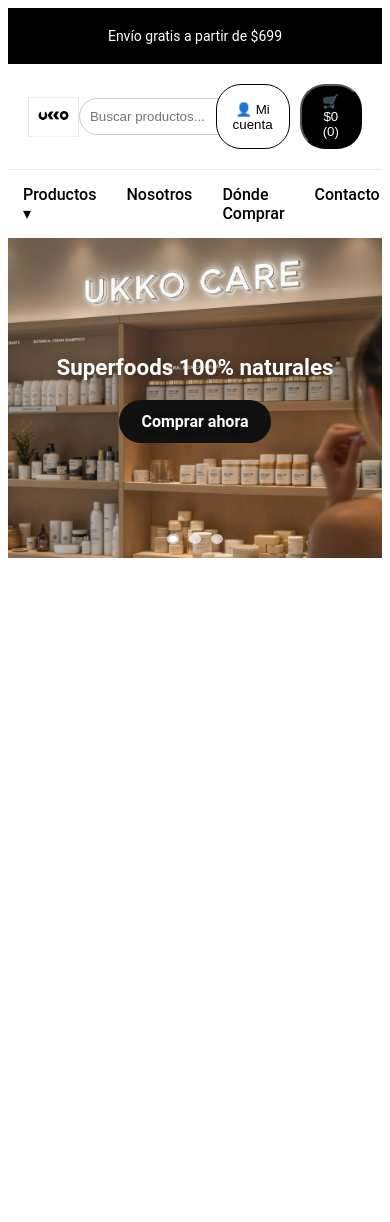
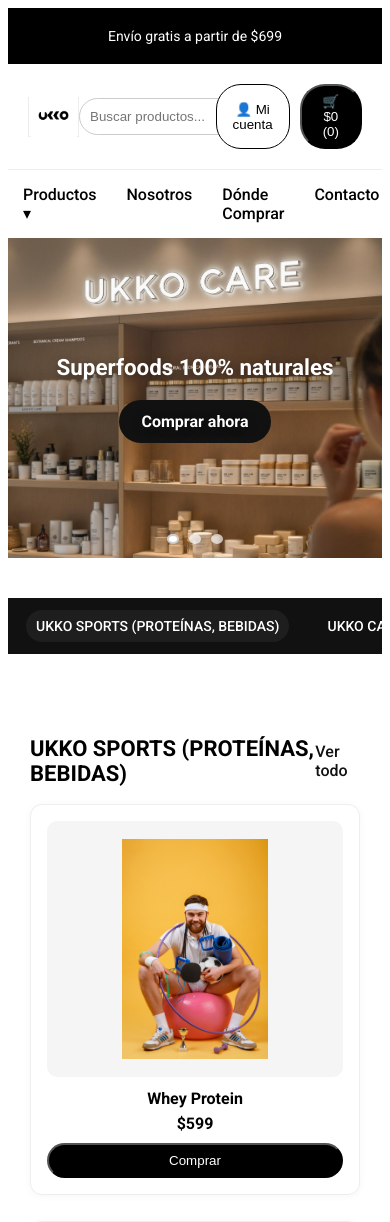
Before and after one commit to SSIEETEE7/ukko-web, a Flask app: page / in a window 390 px wide. Shown: the top 1222 px of the page. Before the commit the page ends 558 px from the top, so only its background shows below. Run offline with Flask 3, Linux system fonts and the light colour scheme.

Commit message:
Secciones por ramas + barra negra con anclas

```diff
--- a/static/style.css
+++ b/static/style.css
@@ -113,3 +113,46 @@
   .main-banner{ height: 320px; }
   .search-bar input{ width: 100%; } /* por si tu header lo necesita */
 }
+html { scroll-behavior: smooth; }
+
+/* Barra negra */
+.feature-bar{
+  background:#111; color:#fff;
+  display:flex; gap:28px; align-items:center; justify-content:center;
+  padding:12px 18px; overflow-x:auto; position:sticky; top:0; z-index:50;
+}
+.feature-bar .feature-pill{
+  color:#fff; text-decoration:none; white-space:nowrap;
+  font-weight:500; font-size:14px; padding:8px 10px; border-radius:999px;
+}
+.feature-bar .feature-pill.active,
+.feature-bar .feature-pill:hover{ background:#1e1e1e; }
+
+/* Secciones */
+.shop-sections{ padding:40px 22px 60px; max-width:1200px; margin:0 auto; }
+.shop-section{ margin-top:42px; }
+.shop-header{ display:flex; align-items:center; justify-content:space-between; margin-bottom:18px; }
+.shop-header h3{ margin:0; font-size:22px; }
+.shop-header .see-all{ color:#111; text-decoration:none; font-weight:500; }
+.shop-header .see-all:hover{ text-decoration:underline; }
+
+.cards{
+  display:grid; grid-template-columns: repeat(3, 1fr);
+  gap:26px;
+}
+.card{
+  background:#fff; border:1px solid #eee; border-radius:12px;
+  padding:16px; text-align:center; box-shadow:0 1px 8px rgba(0,0,0,.04);
+}
+.card-img{ background:#f5f5f5; border-radius:10px; padding:18px; height:220px;
+  display:flex; align-items:center; justify-content:center; }
+.card-img img{ max-width:100%; max-height:100%; object-fit:contain; }
+.card h4{ margin:12px 0 6px; font-size:16px; }
+.card .price{ margin:0 0 10px; font-weight:600; }
+.card .btn-black{ width:100%; }
+
+@media (max-width: 992px){ .cards{ grid-template-columns: repeat(2, 1fr); } }
+@media (max-width: 640px){
+  .feature-bar{ justify-content:flex-start; }
+  .cards{ grid-template-columns: 1fr; }
+}
--- a/templates/index.html
+++ b/templates/index.html
@@ -1,6 +1,8 @@
 <!DOCTYPE html>
 <html lang="es">
 <head>
+    <link href="https://fonts.googleapis.com/css2?family=Roboto:wght@400;500;700&display=swap" rel="stylesheet">
+
   <meta charset="UTF-8" />
   <meta name="viewport" content="width=device-width, initial-scale=1.0" />
   <title>UKKO - Superfoods</title>
@@ -36,8 +38,7 @@
   <!-- Header -->
   <header class="main-header">
     <!-- ⚠️ LOGO en .jpg -->
-    <img src="{{ url_for('static', filename='img/logo-ukko.jpg') }}" alt="UKKO Logo" class="logo">
-
+    <img src="{{ url_for('static', filename='img/logo-ukko.png') }}" alt="UKKO Logo" class="logo">
     <div class="search-bar">
       <input type="text" placeholder="Buscar productos...">
     </div>
@@ -129,3 +130,88 @@
   </script>
 </body>
 </html>
+<!-- Barra negra de categorías -->
+<section class="feature-bar" id="feature-bar">
+  <a class="feature-pill active" href="#cat-sports">UKKO SPORTS (PROTEÍNAS, BEBIDAS)</a>
+  <a class="feature-pill" href="#cat-care">UKKO CARE (PRODUCTOS CUIDADOS DE LA PIEL, SHAMPOOS)</a>
+  <a class="feature-pill" href="#cat-realfood">UKKO REAL FOOD (COMIDA, SNACKS, AGUA)</a>
+  <a class="feature-pill" href="#cat-casa">UKKO CASA (PRODUCTOS DETERGENTES, AROMATIZANTES)</a>
+  <a class="feature-pill" href="#cat-essence">UKKO ESSENCE (AROMATERAPIA)</a>
+</section>
+
+<!-- Secciones de tienda -->
+<section class="shop-sections">
+
+  <!-- 1: SPORTS -->
+  <div class="shop-section" id="cat-sports">
+    <header class="shop-header">
+      <h3>UKKO SPORTS (PROTEÍNAS, BEBIDAS)</h3>
+      <a class="see-all" href="#">Ver todo</a>
+    </header>
+    <div class="cards">
+      <!-- Cards de ejemplo -->
+      <article class="card">
+        <div class="card-img"><img src="{{ url_for('static', filename='img/prod1.jpg') }}" alt="Producto"></div>
+        <h4>Whey Protein</h4><p class="price">$599</p><button class="btn-black">Comprar</button>
+      </article>
+      <article class="card">
+        <div class="card-img"><img src="{{ url_for('static', filename='img/prod2.jpg') }}" alt="Producto"></div>
+        <h4>Bebida Isotónica</h4><p class="price">$39</p><button class="btn-black">Comprar</button>
+      </article>
+      <article class="card">
+        <div class="card-img"><img src="{{ url_for('static', filename='img/prod3.jpg') }}" alt="Producto"></div>
+        <h4>Barra Energética</h4><p class="price">$29</p><button class="btn-black">Comprar</button>
+      </article>
+    </div>
+  </div>
+
+  <!-- 2: CARE -->
+  <div class="shop-section" id="cat-care">
+    <header class="shop-header">
+      <h3>UKKO CARE (PRODUCTOS CUIDADOS DE LA PIEL, SHAMPOOS)</h3>
+      <a class="see-all" href="#">Ver todo</a>
+    </header>
+    <div class="cards">
+      <!-- agrega/duplica cards -->
+    </div>
+  </div>
+
+  <!-- 3: REAL FOOD -->
+  <div class="shop-section" id="cat-realfood">
+    <header class="shop-header">
+      <h3>UKKO REAL FOOD (COMIDA, SNACKS, AGUA)</h3>
+      <a class="see-all" href="#">Ver todo</a>
+    </header>
+    <div class="cards"></div>
+  </div>
+
+  <!-- 4: CASA -->
+  <div class="shop-section" id="cat-casa">
+    <header class="shop-header">
+      <h3>UKKO CASA (PRODUCTOS DETERGENTES, AROMATIZANTES)</h3>
+      <a class="see-all" href="#">Ver todo</a>
+    </header>
+    <div class="cards"></div>
+  </div>
+
+  <!-- 5: ESSENCE -->
+  <div class="shop-section" id="cat-essence">
+    <header class="shop-header">
+      <h3>UKKO ESSENCE (AROMATERAPIA)</h3>
+      <a class="see-all" href="#">Ver todo</a>
+    </header>
+    <div class="cards"></div>
+  </div>
+
+</section>
+
+<!-- JS pequeño para resaltar la pastilla activa y scroll suave en navegadores viejos -->
+<script>
+  document.addEventListener('DOMContentLoaded', () => {
+    const pills = Array.from(document.querySelectorAll('.feature-bar .feature-pill'));
+    pills.forEach(p => p.addEventListener('click', () => {
+      pills.forEach(x => x.classList.remove('active'));
+      p.classList.add('active');
+    }));
+  });
+</script>
```
Also changed, not shown: static/img/logo-ukko.jpg (deleted), static/img/logo-ukko.png (added), static/img/prod1.jpg (added), 1 other file.
